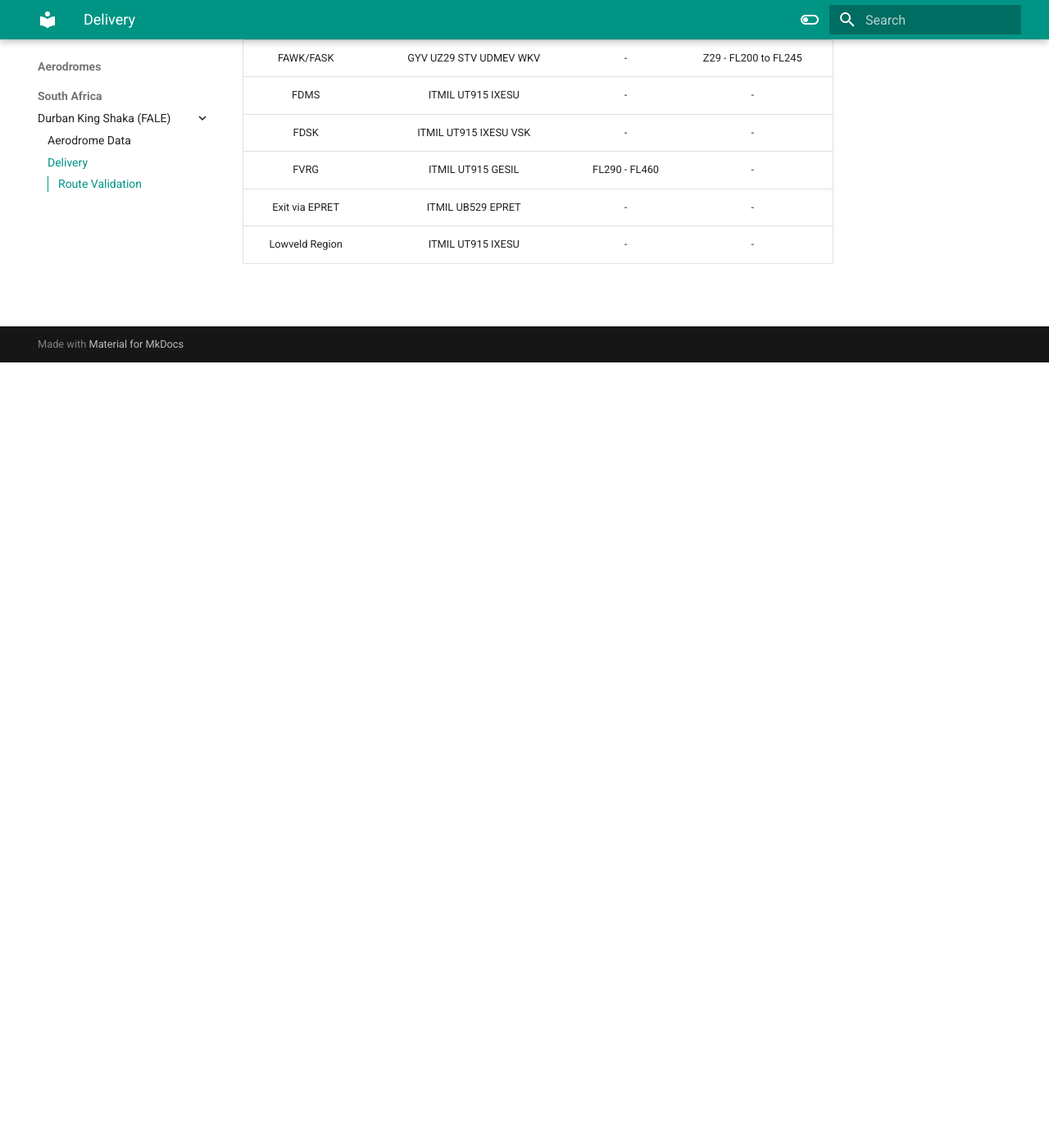
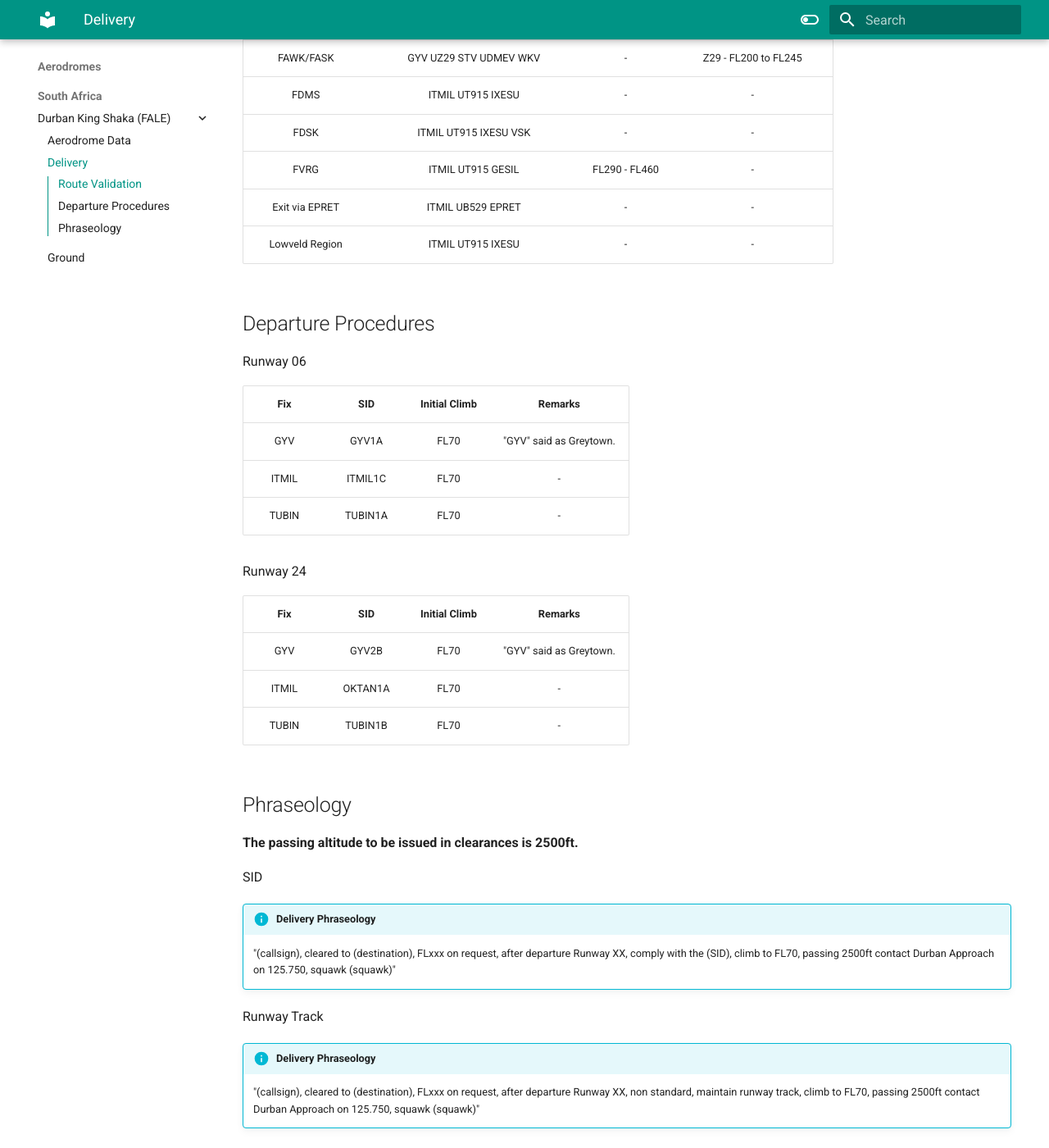
Before and after one commit to notbxno/vatssa-procedures-hub, an MkDocs documentation site: the page built from docs/Aerodromes/South Africa/Durban King Shaka (FALE)/delivery.md, in a window 1280 px wide and 1400 px high, scrolled down 958 px. Shown: the whole window at 82% size. Built offline with MkDocs 1.6.1 and Material for MkDocs 9.7.7, drawn with Linux system fonts in a browser that asks for light colours.

Commit message:
Addition of Ground and Delivery Pages for FALE

```diff
--- a/docs/Aerodromes/South Africa/Durban King Shaka (FALE)/delivery.md
+++ b/docs/Aerodromes/South Africa/Durban King Shaka (FALE)/delivery.md
@@ -7,8 +7,6 @@
 
 !!! warning
     All flights departing out of FALE must have their route checked and be in compliance with the latest Route Matrix set out by the ATNS. The Route Matrix below has been provided for easy cross checking of flights.
-
-
 
 | Destination / FIR Exit | Routing | Restrictions | Remarks
 | :---------: | :---------: | :---------: | :---------: |
@@ -27,3 +25,33 @@
 | FVRG | ITMIL UT915 GESIL | FL290 - FL460 | - |
 | Exit via EPRET | ITMIL UB529 EPRET | - | - |
 | Lowveld Region | ITMIL UT915 IXESU | - | - |
+
+## Departure Procedures
+
+Runway 06
+
+| Fix | SID | Initial Climb | Remarks |
+| :---------: | :---------: | :---------: | :---------: |
+| GYV | GYV1A | FL70 | "GYV" said as Greytown. |
+| ITMIL | ITMIL1C | FL70 | - |
+| TUBIN | TUBIN1A | FL70 | - |
+
+Runway 24
+
+| Fix | SID | Initial Climb | Remarks |
+| :---------: | :---------: | :---------: | :---------: |
+| GYV | GYV2B | FL70 | "GYV" said as Greytown. |
+| ITMIL | OKTAN1A | FL70 | - |
+| TUBIN | TUBIN1B | FL70 | - |
+
+## Phraseology
+
+**The passing altitude to be issued in clearances is 2500ft.**
+
+SID
+!!! info "Delivery Phraseology"
+    "(callsign), cleared to (destination), FLxxx on request, after departure Runway XX, comply with the (SID), climb to FL70, passing 2500ft contact Durban Approach on 125.750, squawk (squawk)"
+
+Runway Track
+!!! info "Delivery Phraseology"
+    "(callsign), cleared to (destination), FLxxx on request, after departure Runway XX, non standard, maintain runway track, climb to FL70, passing 2500ft contact Durban Approach on 125.750, squawk (squawk)"
```
Also changed, not shown: docs/Aerodromes/South Africa/Durban King Shaka (FALE)/ground.md (added, +104 -0 lines), docs/Aerodromes/South Africa/Durban King Shaka (FALE)/mars.png (added), docs/Aerodromes/South Africa/Durban King Shaka (FALE)/restrictionmap.png (added).
